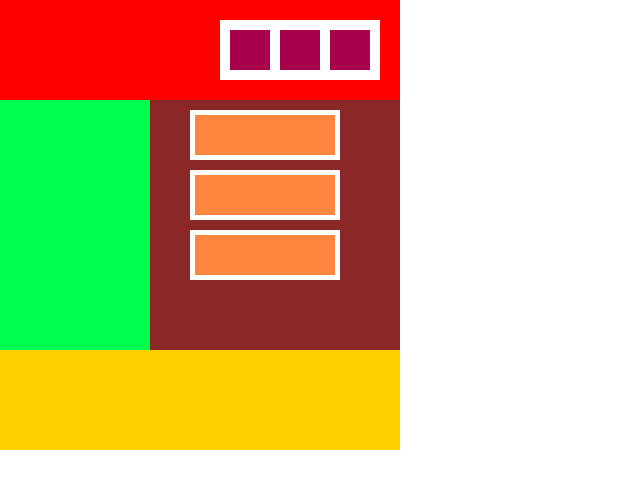
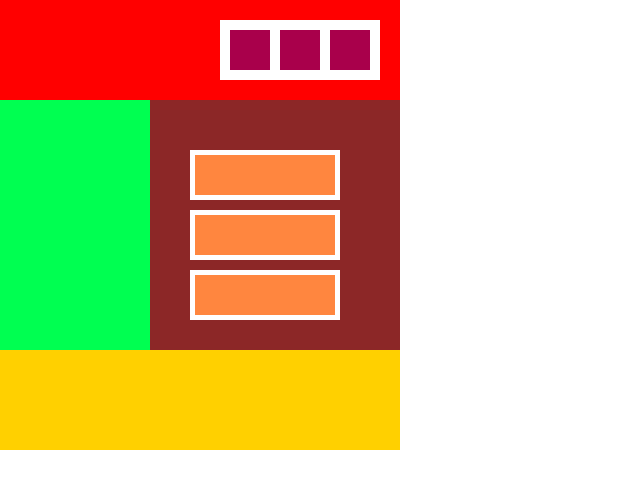
Before and after one commit to Miukawahito1025/divpuzzle3, a plain HTML site: page index.html in a window 1280 px wide. Shown: the whole page, without its empty margins (0-640 px from the left). Drawn offline with Linux system fonts and the light colour scheme.

Commit message:
first commit

```diff
--- a/css/style.css
+++ b/css/style.css
@@ -40,16 +40,22 @@
 }
 
 .brown {
+  position: relative;
   background: #8c2727;
   height: 250px;
   width: 250px;
   float: left;
 }
 
+.orange-box {
+  position: absolute;
+  top: 40px;
+  left: 40px;
+}
+
 .orange {
   border: 5px solid #ffffff;
   margin-top: 10px;
-  margin-left: 40px;
   background: #ff863f;
   height: 40px;
   width: 140px;
--- a/index.html
+++ b/index.html
@@ -20,10 +20,12 @@
     <div class="clearfix">
       <div class="green"></div>
       <div class="brown">
+        <div class="orange-box">
           <div class="orange"></div>
           <div class="orange"></div>
           <div class="orange"></div>
-      </div>
+        </div>
+    </div>
     </div>
       <div class="yellow"></div>
       </div>
```
